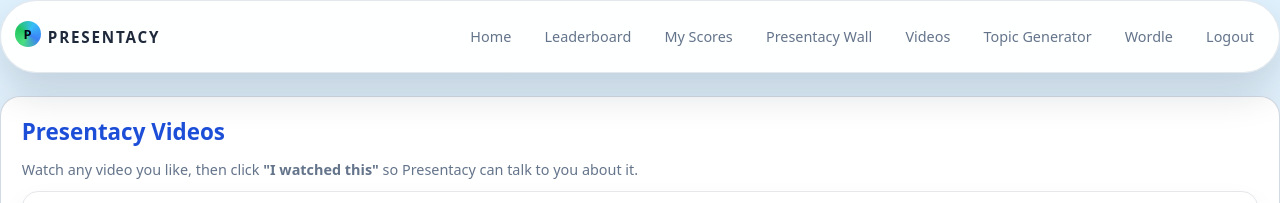
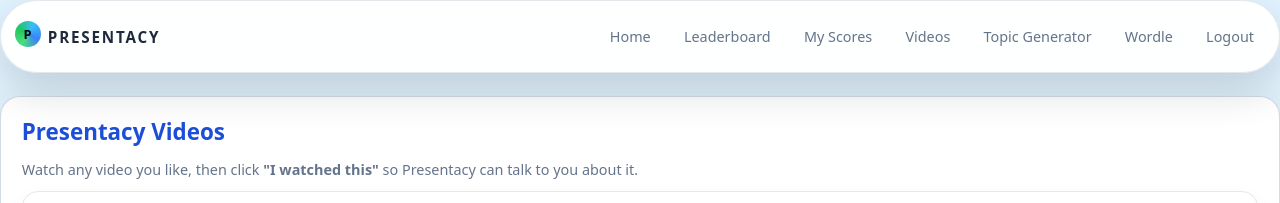
Before and after one commit to omvrmo77/Presentacy, a plain HTML site: page videos.html in a window 1280 px wide. Shown: the top 203 px of the page. Drawn offline with Linux system fonts and the light colour scheme; grey boxes are pictures that could not be loaded.

Commit message:
Update videos.html

```diff
--- a/videos.html
+++ b/videos.html
@@ -27,7 +27,6 @@
     <a href="index.html" class="nav-link" data-page-link="home">Home</a>
     <a href="leaderboard.html" class="nav-link" data-page-link="leaderboard">Leaderboard</a>
     <a href="myscore.html" class="nav-link" data-page-link="myscores">My Scores</a>
-    <a href="presentacywall.html" class="nav-link" data-page-link="presentacywall">Presentacy Wall</a>
     <a href="videos.html" class="nav-link" data-page-link="videos">Videos</a>
     <a href="generator.html" class="nav-link" data-page-link="generator">Topic Generator</a>
     <a href="wordle.html" class="nav-link" data-page-link="wordle">Wordle</a>
```
